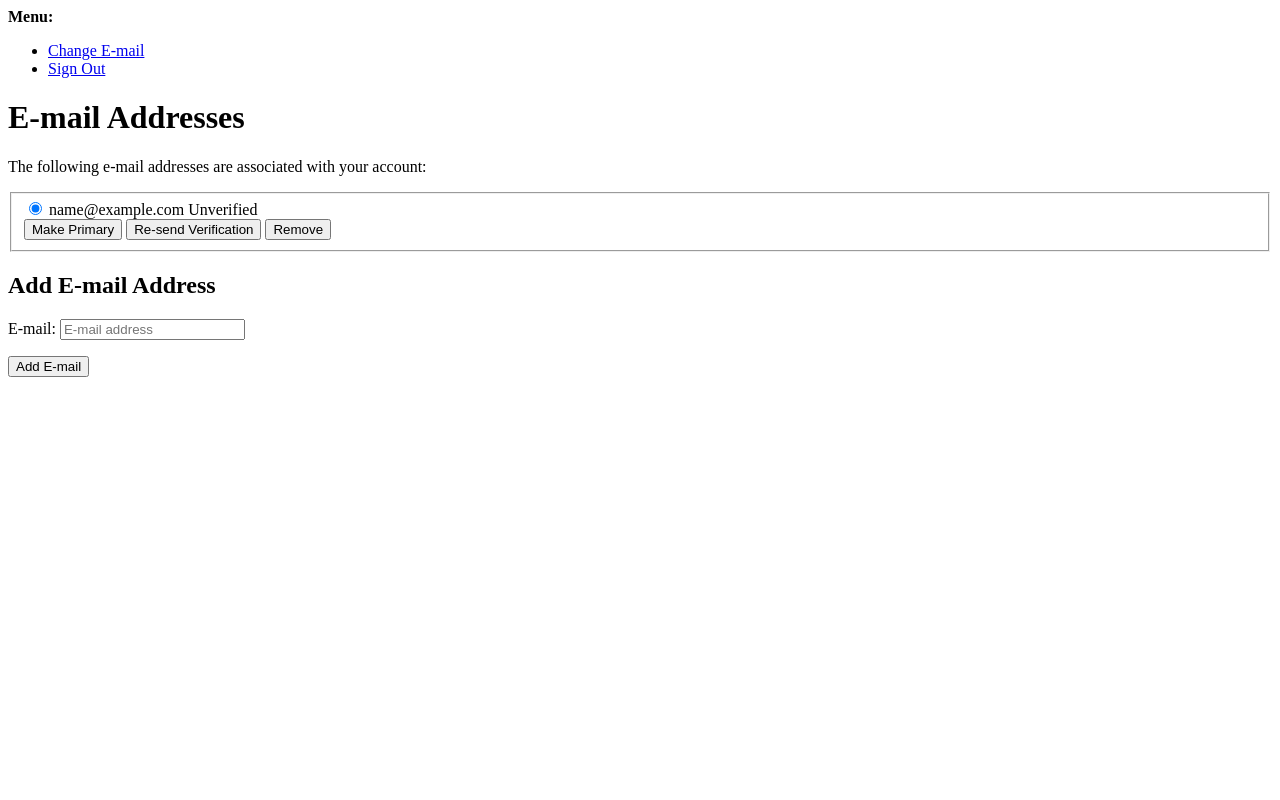
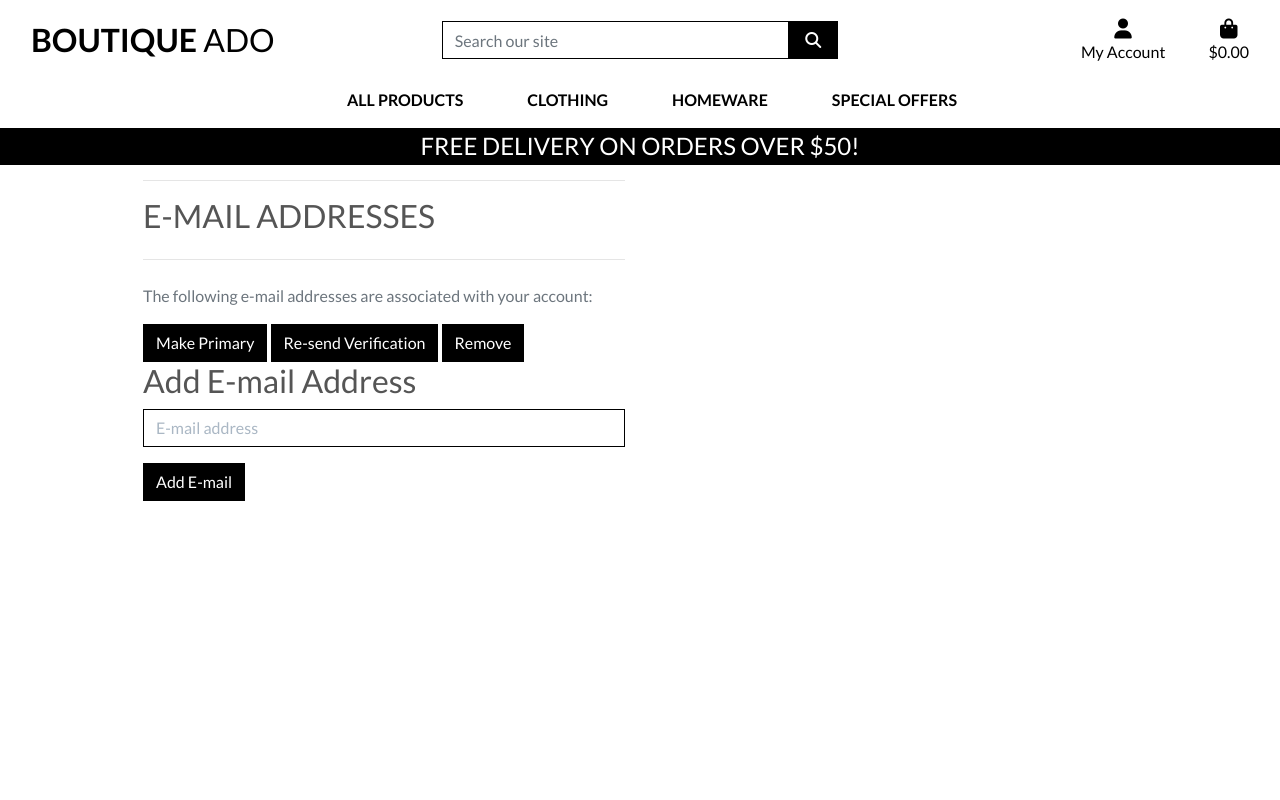
Before and after one commit to AudreyLL88/eshop_django, a Django app: page /accounts/email/ in a window 1280 px wide. Run offline with Django 3.2, Linux system fonts and the light colour scheme; the visitor is signed in with stand-in values (Sample User, id 1); data comes from the database, SQL or seed files in the repository; some libraries are stand-ins or nearby versions.

Commit message:
Update allauth templates and updated profiles

```diff
--- a/profiles/models.py
+++ b/profiles/models.py
@@ -2,7 +2,6 @@ from django.db import models
 from django.contrib.auth.models import User
 from django.db.models.signals import post_save
 from django.dispatch import receiver
-
 from django_countries.fields import CountryField
 
 
--- a/static/css/base.css
+++ b/static/css/base.css
@@ -203,3 +203,57 @@ a.category-badge > span.badge:hover {
         height: calc(100vh - 116px);
     }
 }
+
+/* Allauth form formatting */
+
+.allauth-form-inner-content p {
+    margin-top: 1.5rem; /* mt-4 */
+    color: #6c757d; /* text-secondary */
+}
+
+.allauth-form-inner-content input {
+    border-color: #000;
+    border-radius: 0;
+}
+
+.allauth-form-inner-content label:not([for='id_remember']) {
+    display: none;
+}
+
+.allauth-form-inner-content input::placeholder {
+    color: #aab7c4;
+}
+
+.allauth-form-inner-content button,
+.allauth-form-inner-content input[type='submit'] {
+	/* btn */
+	display: inline-block;
+    font-weight: 400;
+    color: #fff;
+    text-align: center;
+    vertical-align: middle;
+    -webkit-user-select: none;
+    -moz-user-select: none;
+    -ms-user-select: none;
+    user-select: none;
+    background-color: #000;
+    border: 1px solid #000;
+    padding: .375rem .75rem;
+    font-size: 1rem;
+    line-height: 1.5;
+    border-radius: 0;
+
+    /* standard bootstrap btn transitions */
+    transition: color .15s ease-in-out,background-color .15s ease-in-out,border-color .15s ease-in-out,box-shadow .15s ease-in-out;
+}
+
+.allauth-form-inner-content button:hover,
+.allauth-form-inner-content input[type='submit']:hover {
+	color: #fff;
+    background-color: #222;
+    border-color: #222;
+}
+
+.allauth-form-inner-content a {
+	color: #17a2b8; /* text-info */
+}
--- a/templates/allauth/account/base.html
+++ b/templates/allauth/account/base.html
@@ -1,40 +1,15 @@
-<!DOCTYPE html>
-<html>
-  <head>
-    <title>{% block head_title %}{% endblock %}</title>
-    {% block extra_head %}
-    {% endblock %}
-  </head>
-  <body>
-    {% block body %}
+{% extends "base.html" %}
 
-    {% if messages %}
-    <div>
-      <strong>Messages:</strong>
-      <ul>
-        {% for message in messages %}
-        <li>{{message}}</li>
-        {% endfor %}
-      </ul>
+{% block content %}
+    <div class="container header-container">
+        <div class="overlay"></div>
+        <div class="row">
+            <div class="col-12 col-md-6">
+                <div class="allauth-form-inner-content">
+                    {% block inner_content %}
+                    {% endblock %}
+                </div>
+            </div>
+        </div>
     </div>
-    {% endif %}
-
-    <div>
-      <strong>Menu:</strong>
-      <ul>
-        {% if user.is_authenticated %}
-        <li><a href="{% url 'account_email' %}">Change E-mail</a></li>
-        <li><a href="{% url 'account_logout' %}">Sign Out</a></li>
-        {% else %}
-        <li><a href="{% url 'account_login' %}">Sign In</a></li>
-        <li><a href="{% url 'account_signup' %}">Sign Up</a></li>
-        {% endif %}
-      </ul>
-    </div>
-    {% block content %}
-    {% endblock %}
-    {% endblock %}
-    {% block extra_body %}
-    {% endblock %}
-  </body>
-</html>
+{% endblock %}
--- a/templates/allauth/account/email.html
+++ b/templates/allauth/account/email.html
@@ -2,10 +2,12 @@
 
 {% load i18n %}
 
-{% block head_title %}{% trans "E-mail Addresses" %}{% endblock %}
+{% block head_title %}{% trans "Account" %}{% endblock %}
 
-{% block content %}
-    <h1>{% trans "E-mail Addresses" %}</h1>
+{% block inner_content %}
+    <hr>
+    <h2 class="logo-font mb-4">{% trans "E-mail Addresses" %}</h2>
+    <hr>
 {% if user.emailaddress_set.all %}
 <p>{% trans 'The following e-mail addresses are associated with your account:' %}</p>
 
@@ -44,15 +46,14 @@
 
 {% endif %}
 
-  {% if can_add_email %}
+
     <h2>{% trans "Add E-mail Address" %}</h2>
 
     <form method="post" action="{% url 'account_email' %}" class="add_email">
         {% csrf_token %}
-        {{ form.as_p }}
+        {{ form|crispy }}
         <button name="action_add" type="submit">{% trans "Add E-mail" %}</button>
     </form>
-  {% endif %}
 
 {% endblock %}
 
--- a/templates/allauth/account/email_confirm.html
+++ b/templates/allauth/account/email_confirm.html
@@ -6,8 +6,10 @@
 {% block head_title %}{% trans "Confirm E-mail Address" %}{% endblock %}
 
 
-{% block content %}
-<h1>{% trans "Confirm E-mail Address" %}</h1>
+{% block inner_content %}
+<hr>
+<h2 class="logo-font mb-4">{% trans "Confirm E-mail Address" %}</h2>
+<hr>
 
 {% if confirmation %}
 
--- a/templates/allauth/account/password_reset_from_key_done.html
+++ b/templates/allauth/account/password_reset_from_key_done.html
@@ -3,7 +3,9 @@
 {% load i18n %}
 {% block head_title %}{% trans "Change Password" %}{% endblock %}
 
-{% block content %}
-    <h1>{% trans "Change Password" %}</h1>
+{% block inner_content %}
+    <hr>
+    <h2 class="logo-font mb-4">{% trans "Change Password" %}</h2>
+    <hr>
     <p>{% trans 'Your password is now changed.' %}</p>
 {% endblock %}
--- a/templates/allauth/account/signup_closed.html
+++ b/templates/allauth/account/signup_closed.html
@@ -4,8 +4,10 @@
 
 {% block head_title %}{% trans "Sign Up Closed" %}{% endblock %}
 
-{% block content %}
-<h1>{% trans "Sign Up Closed" %}</h1>
+{% block inner_content %}
+<hr>
+<h2 class="logo-font mb-4">{% trans "Sign Up Closed" %}</h2>
+<hr>
 
 <p>{% trans "We are sorry, but the sign up is currently closed." %}</p>
 {% endblock %}
--- a/templates/allauth/account/verification_sent.html
+++ b/templates/allauth/account/verification_sent.html
@@ -4,8 +4,10 @@
 
 {% block head_title %}{% trans "Verify Your E-mail Address" %}{% endblock %}
 
-{% block content %}
-    <h1>{% trans "Verify Your E-mail Address" %}</h1>
+{% block inner_content %}
+    <hr>
+    <h2 class="logo-font mb-4">{% trans "Verify Your E-mail Address" %}</h2>
+    <hr>
 
     <p>{% blocktrans %}We have sent an e-mail to you for verification. Follow the link provided to finalize the signup process. Please contact us if you do not receive it within a few minutes.{% endblocktrans %}</p>
 
--- a/templates/allauth/account/verified_email_required.html
+++ b/templates/allauth/account/verified_email_required.html
@@ -4,8 +4,10 @@
 
 {% block head_title %}{% trans "Verify Your E-mail Address" %}{% endblock %}
 
-{% block content %}
-<h1>{% trans "Verify Your E-mail Address" %}</h1>
+{% block inner_content %}
+<hr>
+<h2 class="logo-font mb-4">{% trans "Verify Your E-mail Address" %}</h2>
+<hr>
 
 {% url 'account_email' as email_url %}
 
--- a/templates/base.html
+++ b/templates/base.html
@@ -72,7 +72,7 @@
                                 {% if request.user.is_superuser %}
                                     <a href="" class="dropdown-item">Product Management</a>
                                 {% endif %}
-                                <a href="" class="dropdown-item">My Profile</a>
+                                <a href="{% url 'profile' %}" class="dropdown-item">My Profile</a>
                                 <a href="{% url 'account_logout' %}" class="dropdown-item">Logout</a>
                             {% else %}
                                 <a href="{% url 'account_signup' %}" class="dropdown-item">Register</a>
```
Also changed, not shown: profiles/views.py (+6 -3 lines), templates/allauth/account/login.html (+9 -4 lines), templates/allauth/account/logout.html (+5 -3 lines), templates/allauth/account/password_change.html (+6 -4 lines), templates/allauth/account/password_reset.html (+6 -3 lines), templates/allauth/account/password_reset_from_key.html (+6 -3 lines), templates/allauth/account/password_set.html (+5 -3 lines), templates/allauth/account/signup.html (+7 -4 lines).
